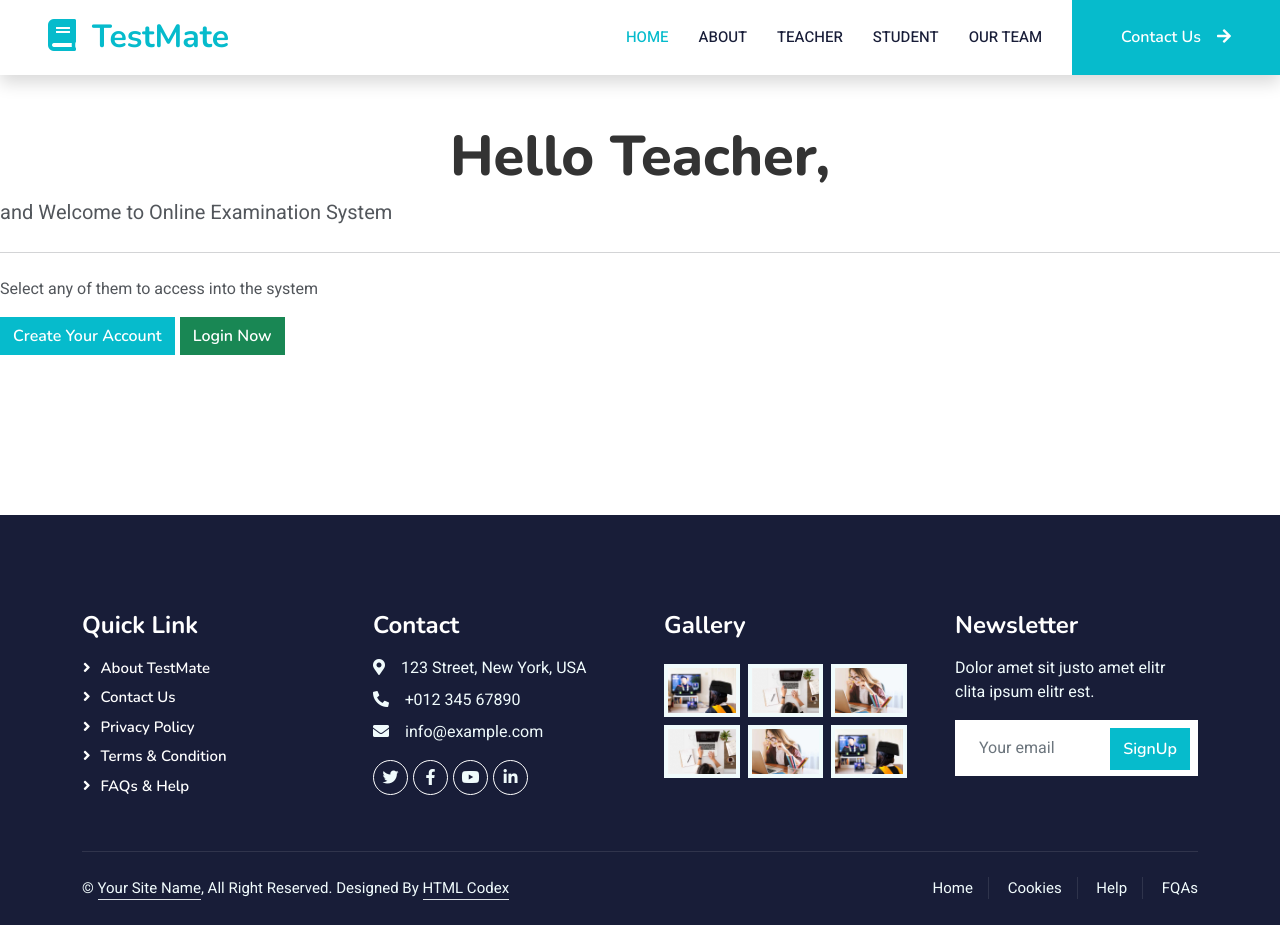
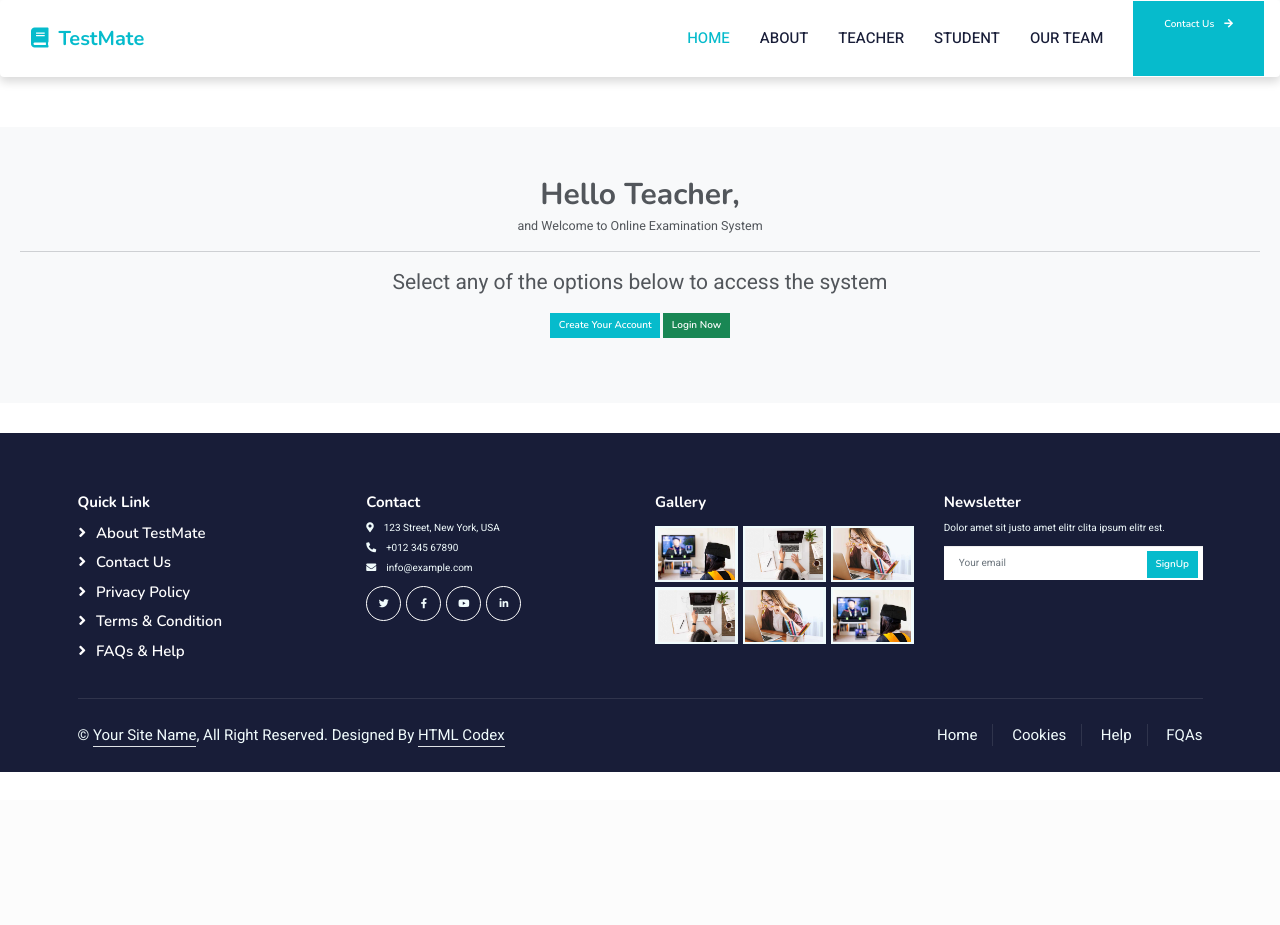
Before and after one commit to AmanRana07/Smart-Examination-Portal-with-AI-Proctoring, a Django app: page /teacher/teacherclick in a window 1280 px wide. After the commit the page ends 772 px from the top, so only its background shows below. Run offline with Django 3.2, Linux system fonts and the light colour scheme; parts of the project's set-up code (start-up, migrations or seed data) failed here and were passed over; some libraries are stand-ins or nearby versions.

Commit message:
techer design

```diff
--- a/templates/teacher/teacherclick.html
+++ b/templates/teacher/teacherclick.html
@@ -6,14 +6,33 @@
   <meta charset="utf-8">
   <meta name="viewport" content="width=device-width, initial-scale=1, shrink-to-fit=no">
 
-  <style media="screen">
+  <!-- Add Bootstrap CSS -->
+  <link rel="stylesheet" href="https://maxcdn.bootstrapcdn.com/bootstrap/3.3.7/css/bootstrap.min.css">
+
+  <style>
     .jumbotron {
       margin-top: 0px;
       margin-bottom: 0px;
+      text-align: center; /* Center the content */
+      background-color: #f8f9fa; /* Light background for a modern look */
+      padding: 50px 20px;
     }
 
     .jumbotron h1 {
-      text-align: center;
+      font-size: 3rem;
+      font-weight: bold;
+    }
+
+    .jumbotron p.lead {
+      font-size: 1.25rem;
+      font-weight: 300;
+    }
+
+    .btn-primary,
+    .btn-success {
+      border-radius: 5px;
+      padding: 10px 20px;
+      font-size: 1.1rem;
     }
 
   </style>
@@ -24,18 +43,24 @@
 
   {% include "exam/navbar1.html" %}
   <br><br>
-  <div class="jumbotron" style="margin-bottom:0px;">
+
+  <!-- Centered Jumbotron -->
+  <div class="jumbotron">
     <h1 class="display-4">Hello Teacher,</h1>
     <p class="lead">and Welcome to Online Examination System</p>
     <hr class="my-4">
-    <p>Select any of them to access into the system</p>
+    <p>Select any of the options below to access the system</p>
     <p class="lead">
-      <a class="btn btn-primary" style="border-radius:0px;" href="teachersignup" role="button">Create Your Account</a>
-      <a class="btn btn-success" style="border-radius:0px;" href="teacherlogin" role="button">Login Now</a>
+      <a class="btn btn-primary" href="teachersignup" role="button">Create Your Account</a>
+      <a class="btn btn-success" href="teacherlogin" role="button">Login Now</a>
     </p>
-    <br><br><br><br>
   </div>
+
   {% include "exam/footer1.html" %}
+
+  <!-- Add Bootstrap JS (optional) -->
+  <script src="https://maxcdn.bootstrapcdn.com/bootstrap/3.3.7/js/bootstrap.min.js"></script>
+
 </body>
 
 </html>
--- a/templates/teacher/teacherlogin.html
+++ b/templates/teacher/teacherlogin.html
@@ -15,6 +15,10 @@
 
 
 }
+.card{
+    padding: 0!important;
+}
+
 
 .box {
     width: 500px;
```
Also changed, not shown: db.sqlite3, static/profile_pic/Teacher/WhatsApp_Image_2024-10-03_at_08.50.01_bf5a2132.jpg (added).
